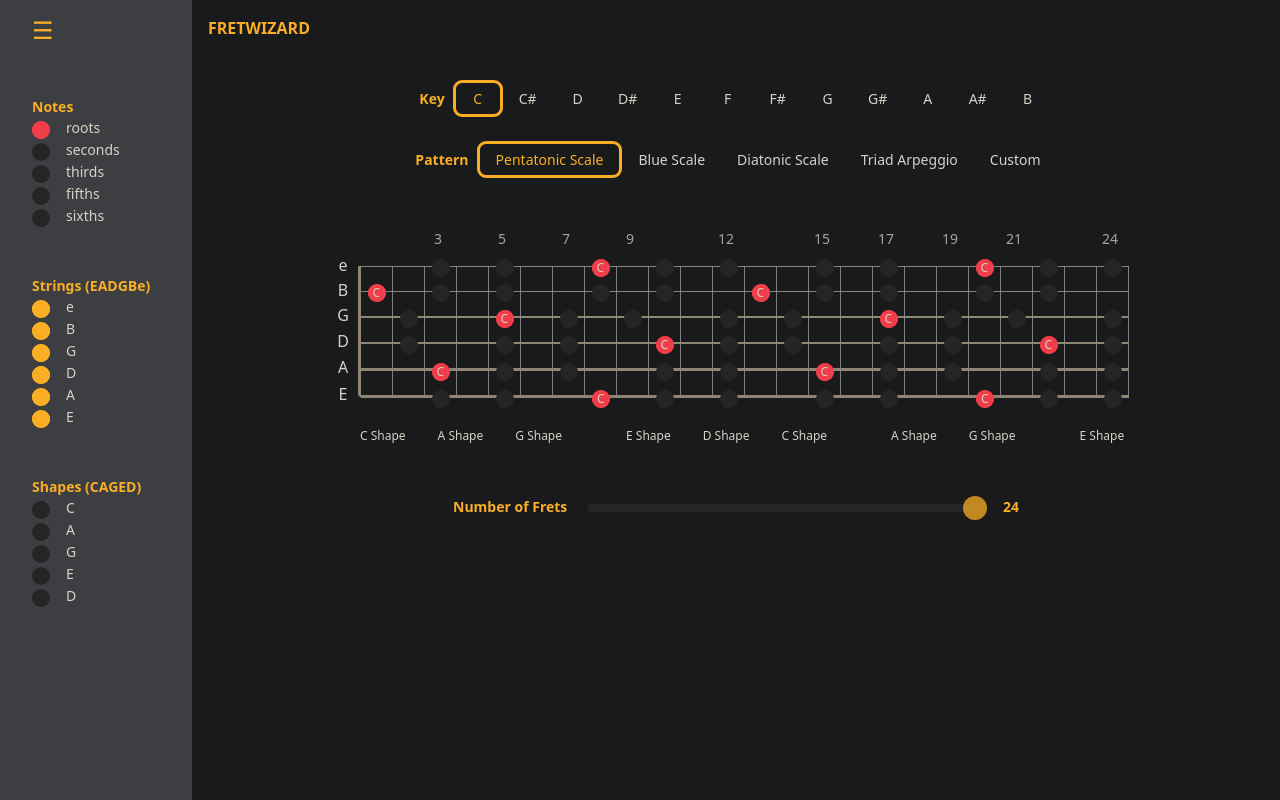
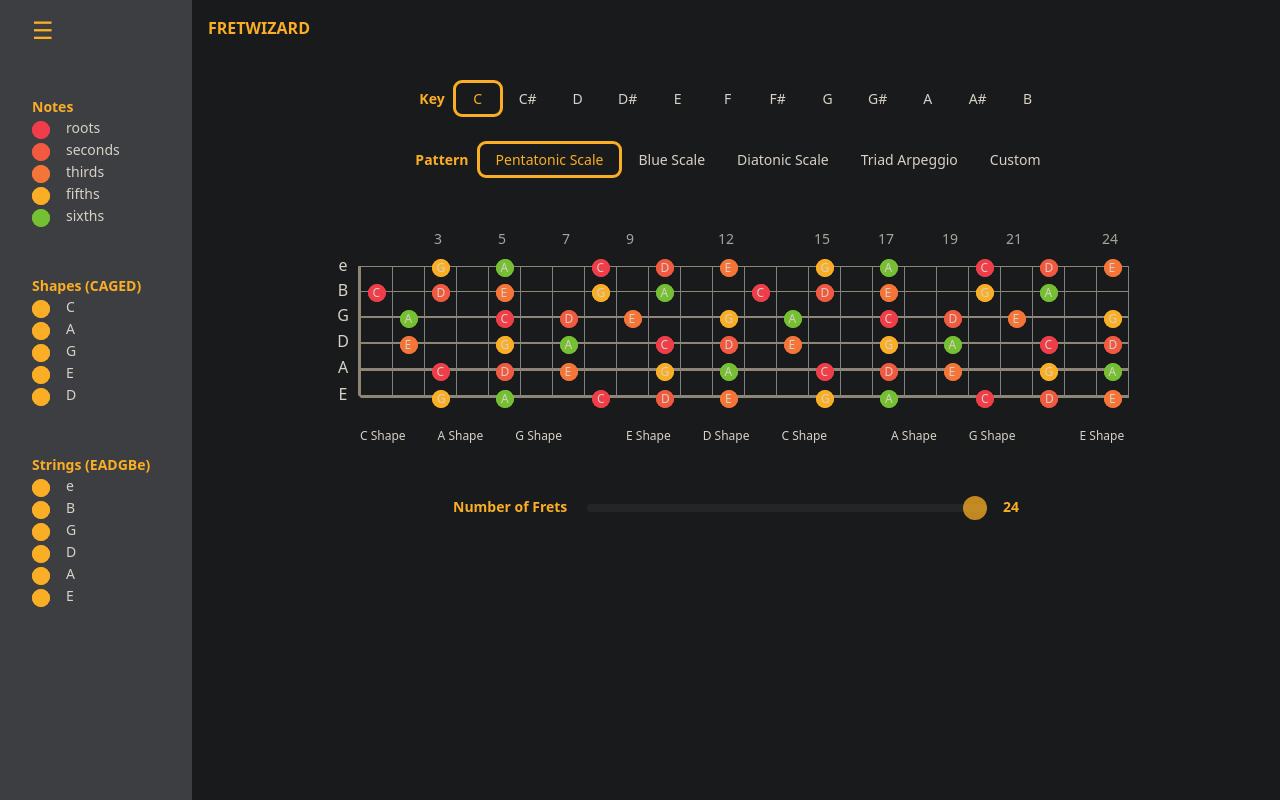
Before and after one commit to DevJhom/fret-wizard, a Vue app: page / in a window 1280 px wide. Built offline with nearby package versions, Linux system fonts and the light colour scheme.

Commit message:
update logics for the CAGED System

```diff
--- a/src/components/CAGED.ts
+++ b/src/components/CAGED.ts
@@ -44,19 +44,19 @@
 
 export const isCAGED = (index: number, stringName: string, highlightCAGED?: string[] ): boolean => {
     if (highlightCAGED) {
-        if (highlightCAGED.includes("C") && CAGED.CShape?.[stringName].includes(index))
+        if (highlightCAGED.includes("CShape") && CAGED.CShape?.[stringName].includes(index))
             return true;
 
-        if (highlightCAGED.includes("A") && CAGED.AShape?.[stringName].includes(index))
+        if (highlightCAGED.includes("AShape") && CAGED.AShape?.[stringName].includes(index))
             return true;
 
-        if (highlightCAGED.includes("G") && CAGED.GShape?.[stringName].includes(index))
+        if (highlightCAGED.includes("GShape") && CAGED.GShape?.[stringName].includes(index))
             return true;
 
-        if (highlightCAGED.includes("E") && CAGED.EShape?.[stringName].includes(index))
+        if (highlightCAGED.includes("EShape") && CAGED.EShape?.[stringName].includes(index))
             return true;
 
-        if (highlightCAGED.includes("D") && CAGED.DShape?.[stringName].includes(index))
+        if (highlightCAGED.includes("DShape") && CAGED.DShape?.[stringName].includes(index))
             return true;
     }
 };
--- a/src/components/MyGuitar.vue
+++ b/src/components/MyGuitar.vue
@@ -8,7 +8,7 @@
 import { storeToRefs } from 'pinia';
 
 const patternStore = usePatternStore();
-const { allKeys, allPatterns, currentKey, currentPattern, currentHighlightNotes, currentStrings } = storeToRefs(patternStore);
+const { allKeys, allPatterns, currentKey, currentPattern, currentHighlightNotes, currentStrings, currentCAGED } = storeToRefs(patternStore);
 
 const fretAmount = ref(24);
 const fretIndicator = new Array(24);
@@ -174,7 +174,9 @@
 });
 
 //THE CAGED System
-const currentHighlightCAGED = ["C","A","G","E","D"];
+const currentHighlightCAGED = computed(() => {
+    return Object.keys(currentCAGED.value).filter(key => currentCAGED.value[key]);
+})
 
 const CAGEDNamePosition = ref([
     {
--- a/src/components/SideBar.vue
+++ b/src/components/SideBar.vue
@@ -4,7 +4,7 @@
 import { storeToRefs } from 'pinia';
 
 const patternStore = usePatternStore();
-const { currentHighlightNotes, currentStrings } = storeToRefs(patternStore);
+const { currentHighlightNotes, currentCAGED, currentStrings } = storeToRefs(patternStore);
 
 const isCollapsed = ref(true);
 
@@ -46,6 +46,41 @@
                     </label>
                 </div>
 
+                <!-- Shapes (CAGED) -->
+                <div class="notes d-flex flex-column text-start mt-5">
+                    <span class="me-2 text-yellow fw-bold">
+                        Shapes (CAGED)
+                    </span>
+                </div>
+                <div class="highlightNotes-filter notes d-flex flex-column text-end">
+                    <label class="d-flex notes">
+                        <input type="checkbox" :value="currentCAGED.CShape" v-model="currentCAGED.CShape"/>
+                        <div class="checkbox__checkmark" :class="{'yellow': currentCAGED.CShape}"></div>
+                        <span class="ms-3">C</span>
+                    </label>
+                    <label class="d-flex notes">
+                        <input type="checkbox" :value="currentCAGED.AShape" v-model="currentCAGED.AShape"/>
+                        <div class="checkbox__checkmark" :class="{'yellow': currentCAGED.AShape}"></div>
+                        <span class="ms-3">A</span>
+                    </label>
+                    <label class="d-flex notes">
+                        <input type="checkbox" :value="currentCAGED.GShape" v-model="currentCAGED.GShape"/>
+                        <div class="checkbox__checkmark" :class="{'yellow': currentCAGED.GShape}"></div>
+                        <span class="ms-3">G</span>
+                    </label>
+                    <label class="d-flex notes">
+                        <input type="checkbox" :value="currentCAGED.EShape" v-model="currentCAGED.EShape"/>
+                        <div class="checkbox__checkmark" :class="{'yellow': currentCAGED.EShape}"></div>
+                        <span class="ms-3">E</span>
+                    </label>
+                    <label class="d-flex notes">
+                        <input type="checkbox" :value="currentCAGED.DShape" v-model="currentCAGED.DShape"/>
+                        <div class="checkbox__checkmark" :class="{'yellow': currentCAGED.DShape}"></div>
+                        <span class="ms-3">D</span>
+                    </label>
+                </div>
+
+                <!-- Strings (EADGBe) -->
                 <div class="notes d-flex flex-column text-start mt-5">
                     <span class="me-2 text-yellow fw-bold">
                         Strings (EADGBe)
@@ -84,39 +119,6 @@
                     </label>
                 </div>
 
-                <!-- THE CAGED SYSTEM -->
-                <div class="notes d-flex flex-column text-start mt-5">
-                    <span class="me-2 text-yellow fw-bold">
-                        Shapes (CAGED)
-                    </span>
-                </div>
-                <div class="highlightNotes-filter notes d-flex flex-column text-end">
-                    <label class="d-flex notes">
-                        <input type="checkbox" :value="true" v-model="currentHighlightNotes"/>
-                        <div class="checkbox__checkmark"></div>
-                        <span class="ms-3">C</span>
-                    </label>
-                    <label class="d-flex notes">
-                        <input type="checkbox" :value="true" v-model="currentHighlightNotes"/>
-                        <div class="checkbox__checkmark"></div>
-                        <span class="ms-3">A</span>
-                    </label>
-                    <label class="d-flex notes">
-                        <input type="checkbox" :value="true" v-model="currentHighlightNotes"/>
-                        <div class="checkbox__checkmark"></div>
-                        <span class="ms-3">G</span>
-                    </label>
-                    <label class="d-flex notes">
-                        <input type="checkbox" :value="true" v-model="currentHighlightNotes"/>
-                        <div class="checkbox__checkmark"></div>
-                        <span class="ms-3">E</span>
-                    </label>
-                    <label class="d-flex notes">
-                        <input type="checkbox" :value="true" v-model="currentHighlightNotes"/>
-                        <div class="checkbox__checkmark"></div>
-                        <span class="ms-3">D</span>
-                    </label>
-                </div>
             </div>
         </Transition>
     </div>
--- a/src/stores/usePatternStore.ts
+++ b/src/stores/usePatternStore.ts
@@ -13,6 +13,13 @@
     G: boolean;
     B: boolean;
     e: boolean;
+  };
+  currentCAGED: {
+    CShape: boolean;
+    AShape: boolean;
+    GShape: boolean;
+    EShape: boolean;
+    DShape: boolean;
   }
 }
 
@@ -22,7 +29,7 @@
     allPatterns : ["Pentatonic Scale", "Blue Scale", "Diatonic Scale", "Triad Arpeggio", "Custom"],
     currentKey: "C",
     currentPattern: "Pentatonic Scale",
-    currentHighlightNotes: ["roots"],
+    currentHighlightNotes: ["roots", "seconds", "thirds", "fifths", "sixths"],
     currentStrings: {
       E: true,
       A: true,
@@ -31,6 +38,13 @@
       B: true,
       e: true
     },
+    currentCAGED: {
+      CShape: true,
+      AShape: true,
+      GShape: true,
+      EShape: true,
+      DShape: true
+    }
   }),
   getters: {
     highlightNotes: (state: State) => {
```
